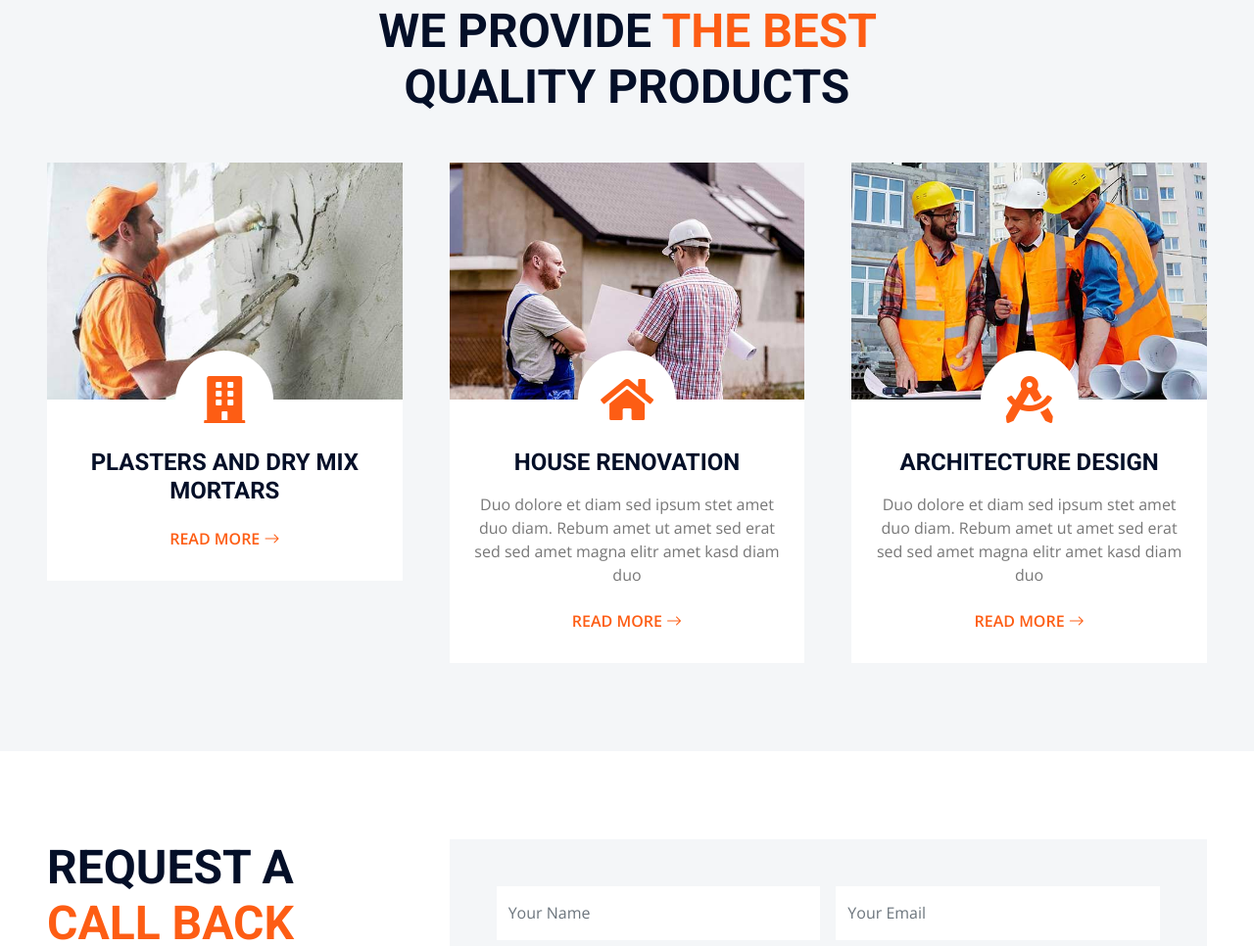
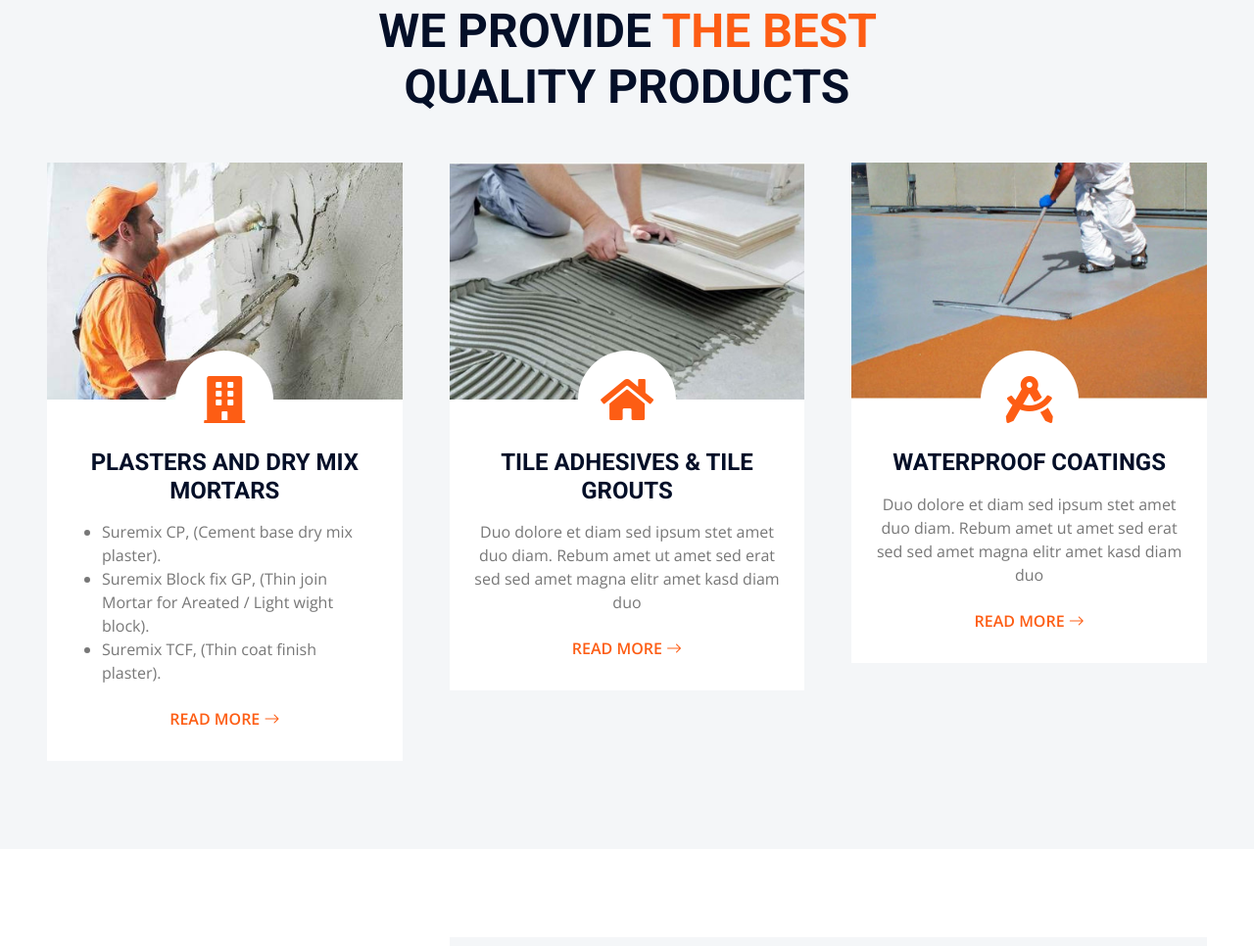
Before and after one commit to aazhiyath/surebuild, a plain HTML site: page index.html in a window 1280 px wide. Shown: the part 1874-2840 px from the top of the page at 98% size. Drawn offline with nearby package versions, Linux system fonts and the light colour scheme.

Commit message:
pst commit

```diff
--- a/index.html
+++ b/index.html
@@ -3,7 +3,7 @@
 
 <head>
     <meta charset="utf-8">
-    <title>WEBUILD -  Construction Company Website Template Free</title>
+    <title>SUREBUILD</title>
     <meta content="width=device-width, initial-scale=1.0" name="viewport">
     <meta content="Free HTML Templates" name="keywords">
     <meta content="Free HTML Templates" name="description">
@@ -185,19 +185,23 @@
                     </div>
                     <div class="px-4 pb-4">
                         <h4 class="text-uppercase mb-3">PLASTERS AND DRY MIX MORTARS</h4>
-                        <p></p>
+                        <ul class="text-md-start">
+                        <li>Suremix CP, (Cement base dry mix plaster).</li>
+                        <li>Suremix Block fix GP, (Thin join Mortar for Areated / Light wight block).</li>
+                        <li>Suremix TCF, (Thin coat finish plaster).</li>
+                        </ul>
                         <a class="btn text-primary" href="Product.html">Read More <i class="bi bi-arrow-right"></i></a>
                     </div>
                 </div>
             </div>
             <div class="col-lg-4 col-md-6">
                 <div class="service-item bg-white rounded d-flex flex-column align-items-center text-center">
-                    <img class="img-fluid" src="img/service-2.jpg" alt="">
+                    <img class="img-fluid" src="img/tileadh.jpeg" alt="">
                     <div class="service-icon bg-white">
                         <i class="fa fa-3x fa-home text-primary"></i>
                     </div>
                     <div class="px-4 pb-4">
-                        <h4 class="text-uppercase mb-3">House Renovation</h4>
+                        <h4 class="text-uppercase mb-3">TILE ADHESIVES & TILE GROUTS</h4>
                         <p>Duo dolore et diam sed ipsum stet amet duo diam. Rebum amet ut amet sed erat sed sed amet magna elitr amet kasd diam duo</p>
                         <a class="btn text-primary" href="">Read More <i class="bi bi-arrow-right"></i></a>
                     </div>
@@ -205,12 +209,12 @@
             </div>
             <div class="col-lg-4 col-md-6">
                 <div class="service-item bg-white rounded d-flex flex-column align-items-center text-center">
-                    <img class="img-fluid" src="img/service-3.jpg" alt="">
+                    <img class="img-fluid" src="img/Waterproof-Coating.jpg" alt="">
                     <div class="service-icon bg-white">
                         <i class="fa fa-3x fa-drafting-compass text-primary"></i>
                     </div>
                     <div class="px-4 pb-4">
-                        <h4 class="text-uppercase mb-3">Architecture Design</h4>
+                        <h4 class="text-uppercase mb-3">WATERPROOF COATINGS</h4>
                         <p>Duo dolore et diam sed ipsum stet amet duo diam. Rebum amet ut amet sed erat sed sed amet magna elitr amet kasd diam duo</p>
                         <a class="btn text-primary" href="">Read More <i class="bi bi-arrow-right"></i></a>
                     </div>
```
Also changed, not shown: Product.html (+6 -6 lines), about.html (+1 -1 lines), blog.html (+1 -1 lines), contact.html (+1 -1 lines), detail.html (+1 -1 lines), project.html (+1 -1 lines), service.html (+5 -5 lines), team.html (+1 -1 lines), testimonial.html (+1 -1 lines), img/Sureplast mix Blockplast GP.png (added), img/Sureplastmix CP.png (added), img/Sureplastmix TCF.png (added), img/Waterproof-Coating.jpg (added), img/tileadh.jpeg (added).
